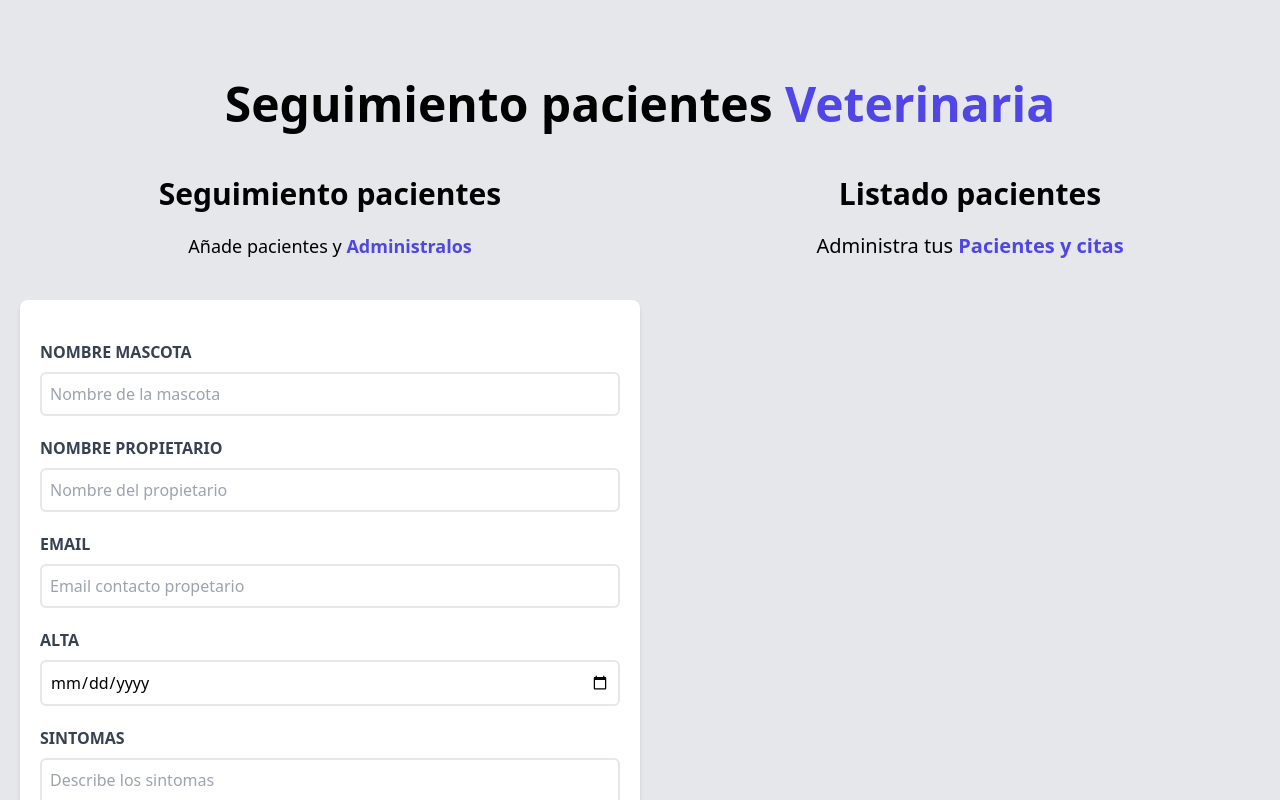
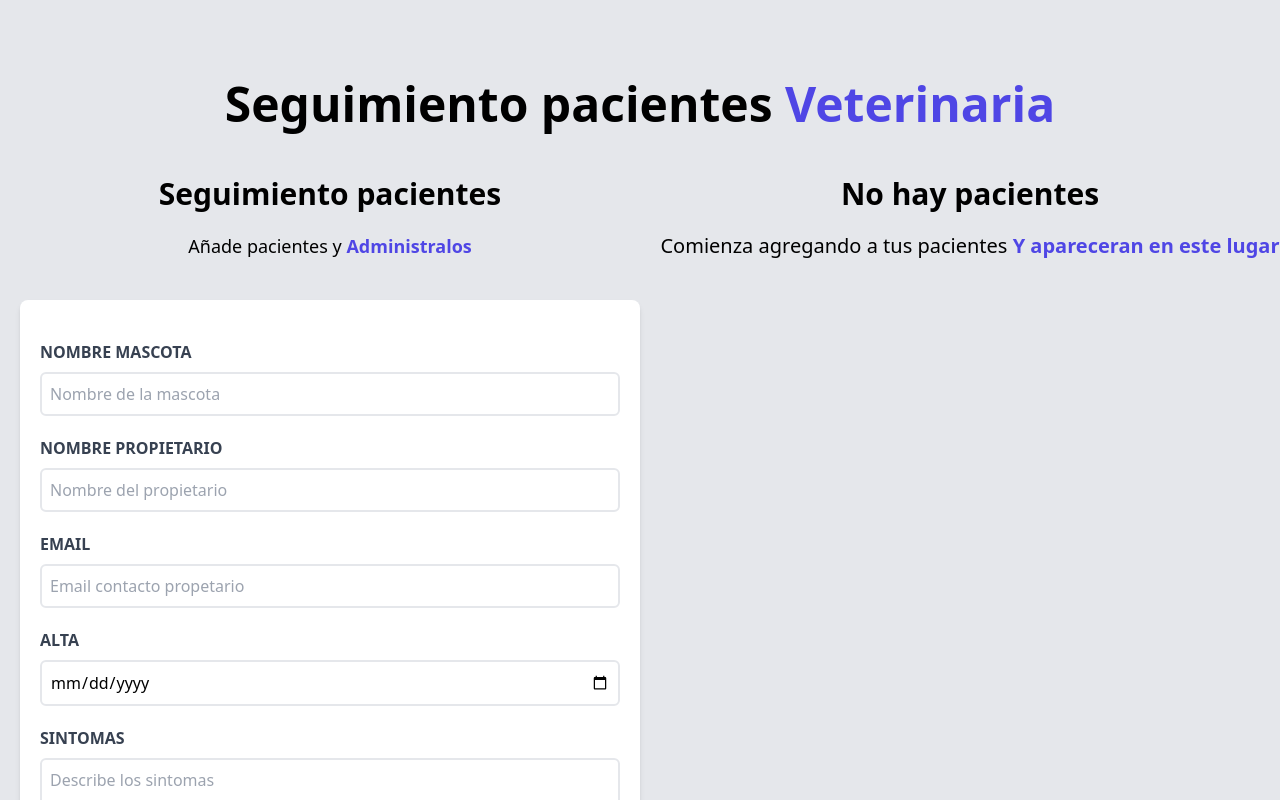
Before and after one commit to React-GuiaCompleta/Veterinaria, a React (Vite) app: page / in a window 1280 px wide. Shown: the top 800 px of the page. Built offline with nearby package versions, Linux system fonts and the light colour scheme.

Commit message:
si no hay pacientes muestra mensaje

```diff
--- a/src/components/Error.jsx
+++ b/src/components/Error.jsx
@@ -2,7 +2,7 @@
     return (
         <div className="bg-red-500 text-white
         text-center p-3 uppercase font-bold mb-3 rounded-m">
-            <p>{children}</p>
+            {children}
         </div>
     )
 }
--- a/src/components/ListadoPacientes.jsx
+++ b/src/components/ListadoPacientes.jsx
@@ -3,6 +3,10 @@
 const ListadoPacientes = ({ pacientes }) => {
   return (
     <div className="md:w-1/2 lg:3/5 md:h-screen overflow-y-scroll">
+      {/* Si hay pacientes ejecute todo ( sino : imprima no hay pacientes */}
+      {/* Tambien : pacientes.length > 0 */}
+      {pacientes && pacientes.length ? (
+        <>
           <h2 className="font-black text-3xl text-center ">Listado pacientes</h2>
           <p className="text-xl mt-5 mb-10 text-center">
             Administra tus {''}
@@ -14,6 +18,16 @@
               paciente={paciente}
             />
           ))}
+        </>
+      ) : (
+        <>
+          <h2 className="font-black text-3xl text-center ">No hay pacientes</h2>
+          <p className="text-xl mt-5 mb-10 text-center">
+            Comienza agregando a tus pacientes {''}
+            <span className="text-indigo-600 font-bold">Y apareceran en este lugar</span>
+          </p>
+        </>
+      )}
     </div>
   )
 }
```
Lines whose indentation alone changed are shown as unchanged.
